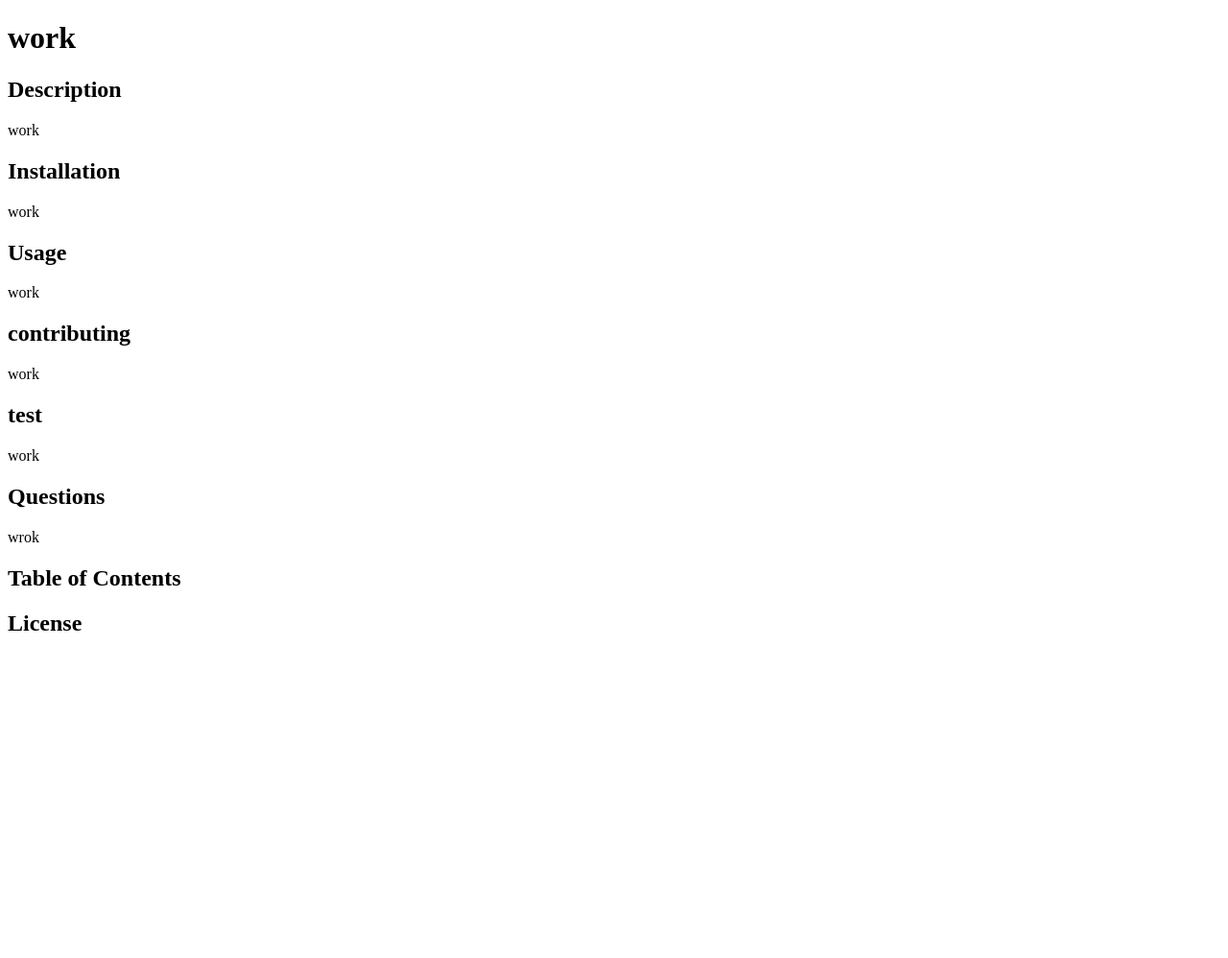
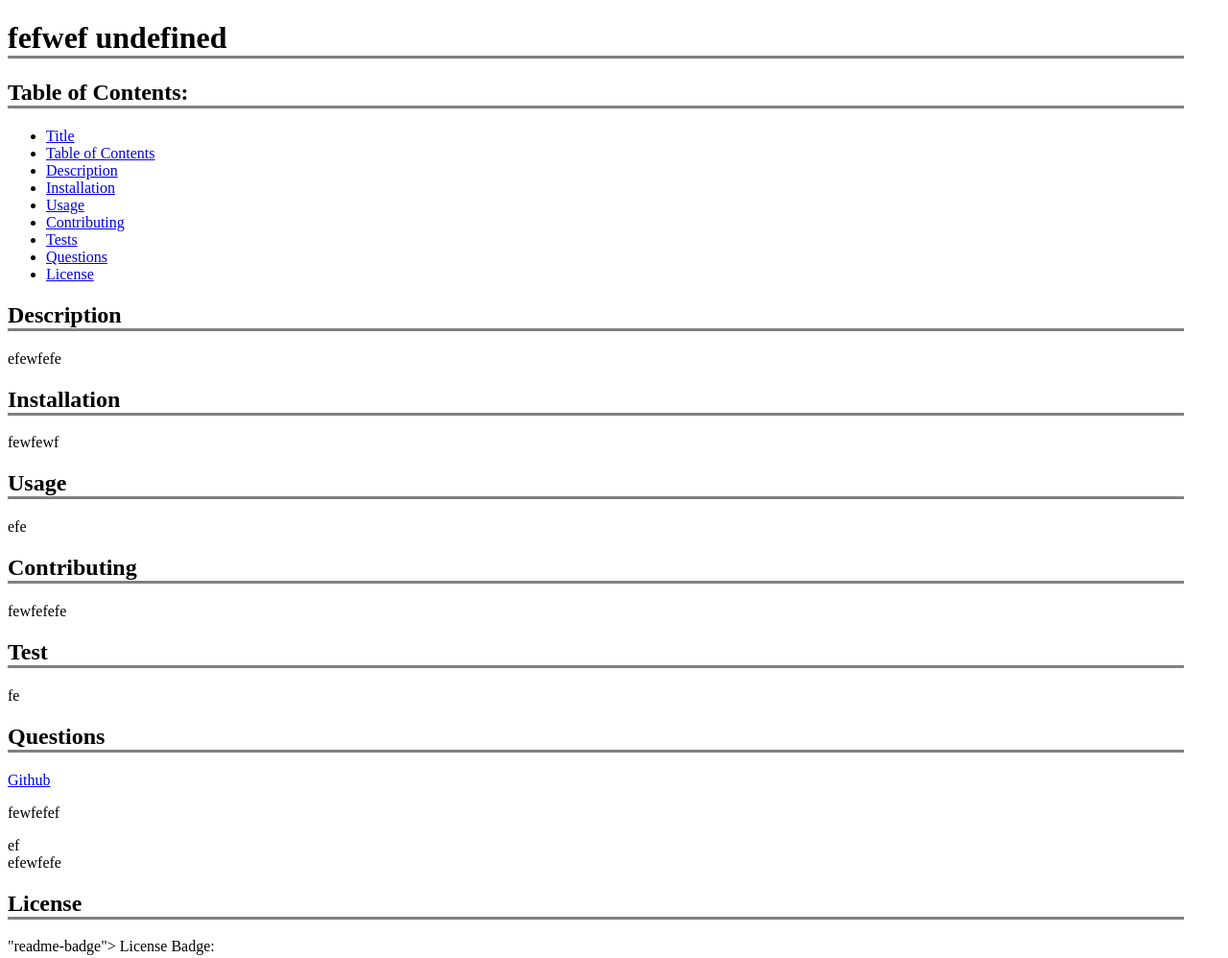
Before and after one commit to zaira222/readme-my-life-easier, a website: page index.html in a window 1280 px wide. Shown: the whole page at 96% size. Before the commit the page ends 800 px from the top, so only its background shows below. Drawn offline with Linux system fonts and the light colour scheme; a web font is replaced by a local one.

Commit message:
question sections has link,email,description

```diff
--- a/index.html
+++ b/index.html
@@ -7,67 +7,81 @@
             <meta name="viewport" content="width=device-width, initital-scale=1.0">
                 <meta http-equiv="X-UA-Compatible" content="ie=edge">
                     <title>ReadMe My Life Easier</title>
-
+                    <link href="https://fonts.googleapis.com/css2?family=Mochiy+Pop+P+One&family=Open+Sans:wght@400;700&family=Staatliches&display=swap" rel="stylesheet">
+                    <link rel="stylesheet" href="src/style.css"/>
     </head>
     <body>
       <header>
         <div class="container">
-        <h1 class="page-title">work</h1>
+        <h1 class="page-title">fefwef undefined</h1>
+        <h2>Table of Contents:</h2>
+        <nav class>
+        <ul>
+        <li> <a href="#title">Title</a> </li>
+        <li> <a href="#tableofcontents">Table of Contents</a> </li>
+        <li> <a href="#description">Description</a> </li>
+        <li> <a href="#installation">Installation</a> </li>
+        <li> <a href="#usage">Usage</a> </li>
+        <li> <a href="#contributing">Contributing</a> </li>
+        <li> <a href="#test">Tests</a> </li>
+        <li> <a href="#questions">Questions</a> </li>
+        <li> <a href="#License">License</a> </li>
+        </ul>
+        </nav>
 
         </div>
         </header>
         <main class="container">
 
-    <section class="" id="description">
-    <h2 class="">Description</h2>
-    <p>work</p>
+
+    <section id="description">
+    <h2>Description</h2>
+    <p>efewfefe</p>
     </section>
 
 
-    <section class="" id="installation">
-    <h2 class="">Installation</h2>
-    <p>work</p>
+    <section id="installation">
+    <h2>Installation</h2>
+    <p>fewfewf</p>
     </section>
 
 
-    <section class="" id="usage">
-    <h2 class="">Usage</h2>
-    <p>work</p>
+    <section id="usage">
+    <h2>Usage</h2>
+    <p>efe</p>
     </section>
 
 
-    <section class="" id="contributing">
-    <h2 class="">contributing</h2>
-    <p>work</p>
+    <section id="contributing">
+    <h2>Contributing</h2>
+    <p>fewfefefe</p>
     </section>
 
 
-    <section class="" id="test">
-    <h2 class="">test</h2>
-    <p>work</p>
+    <section id="test">
+    <h2>Test</h2>
+    <p>fe</p>
     </section>
 
 
-    <section class="" id="questions">
-    <h2 class="">Questions</h2>
-    <p>wrok</p>
+    <section id="questions">
+    <h2>Questions</h2>
+    <a class href="https://github.com/fewfefef">Github</a>
+    <p>fewfefef</p>
     </section>
 
+            <p>ef<br>
+            efewfefe
+            </p>
 
+<section id="License">
+<h2>License</h2>
+<h9 class>"readme-badge">
+License Badge:
+<div>
 
-<section class="" id="tableofcontents">
-<h2 class="">Table of Contents</h2>
-<div class="">
-</div>
-</section>
-
-
-<section class="" id="License">
-<h2 class="">License</h2>
-<div class="">
-</div>
-</section>
-
+    </div>
+    </section>
 
 
     </main>
--- /dev/null
+++ b/src/style.css
@@ -0,0 +1,10 @@
+
+h1 {
+    border-bottom: 3px solid gray;
+    width: 97%;
+}
+
+h2 {
+    border-bottom: 3px solid gray;
+    width: 97%;
+}
```
Also changed, not shown: index.js (+24 -18 lines), src/readme-template.js (+47 -32 lines), utils/generateMarkdown.js (+24 -5 lines).
